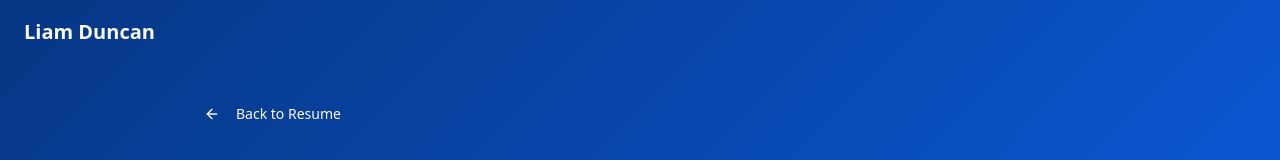
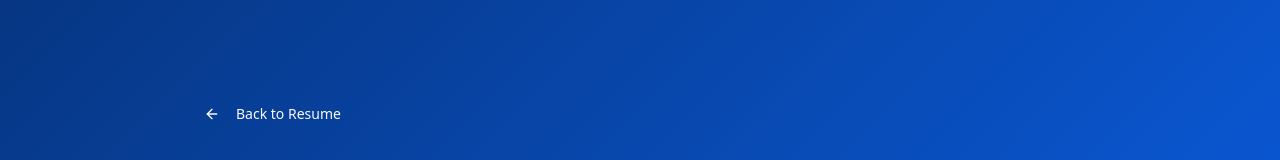
Before and after one commit to lmdncn/liam-duncan-development, a React (Vite) app: page /liam-duncan-development/blog in a window 1280 px wide. Shown: the top 160 px of the page. Built offline with nearby package versions, Linux system fonts and the light colour scheme.

Commit message:
Refactor: Enhance transition effects in NavigationLogo component

```diff
--- a/src/components/Navigation/NavigationLogo.tsx
+++ b/src/components/Navigation/NavigationLogo.tsx
@@ -9,10 +9,14 @@ const NavigationLogo = ({ scrolled }: NavigationLogoProps) => {
   return (
     <Link
       to="/"
-      className="font-bold text-xl cursor-pointer transition-colors duration-300 hover:text-primary"
+      className="font-bold text-xl cursor-pointer transition-all duration-300 hover:text-primary"
     >
       <span
-        className={scrolled ? "text-foreground" : "text-primary-foreground"}
+        className={`transition-all duration-300 ${
+          scrolled
+            ? "text-foreground opacity-100"
+            : "text-primary-foreground opacity-0"
+        }`}
       >
         {PERSONAL_INFO.name}
       </span>
```
